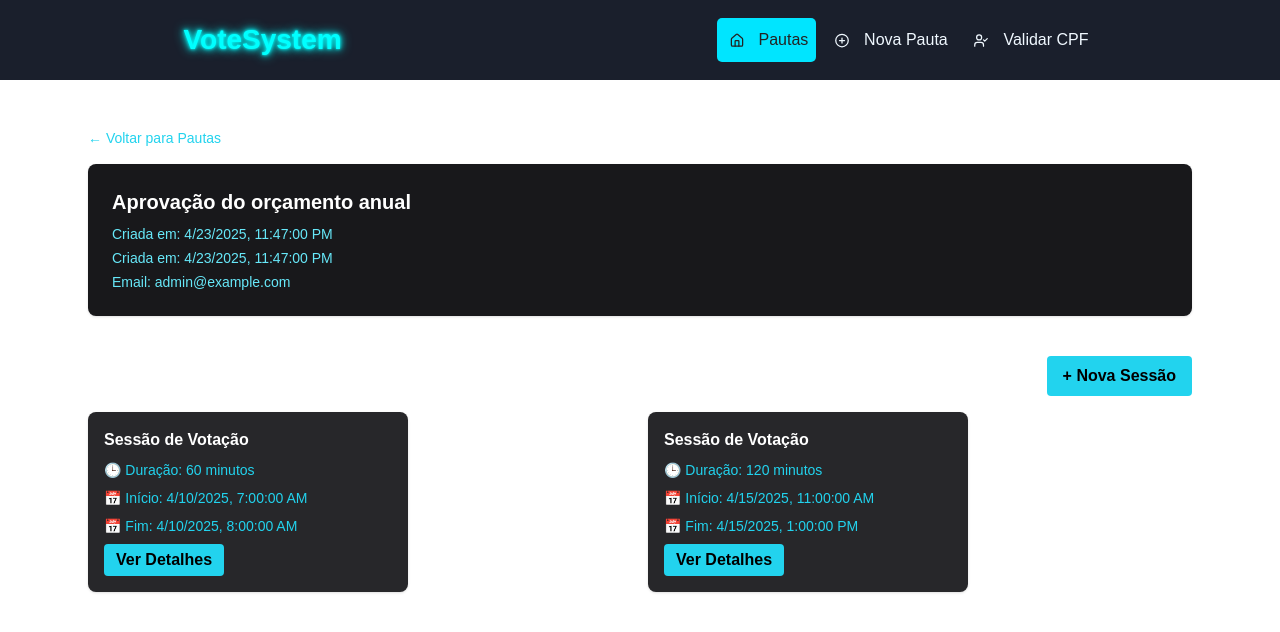
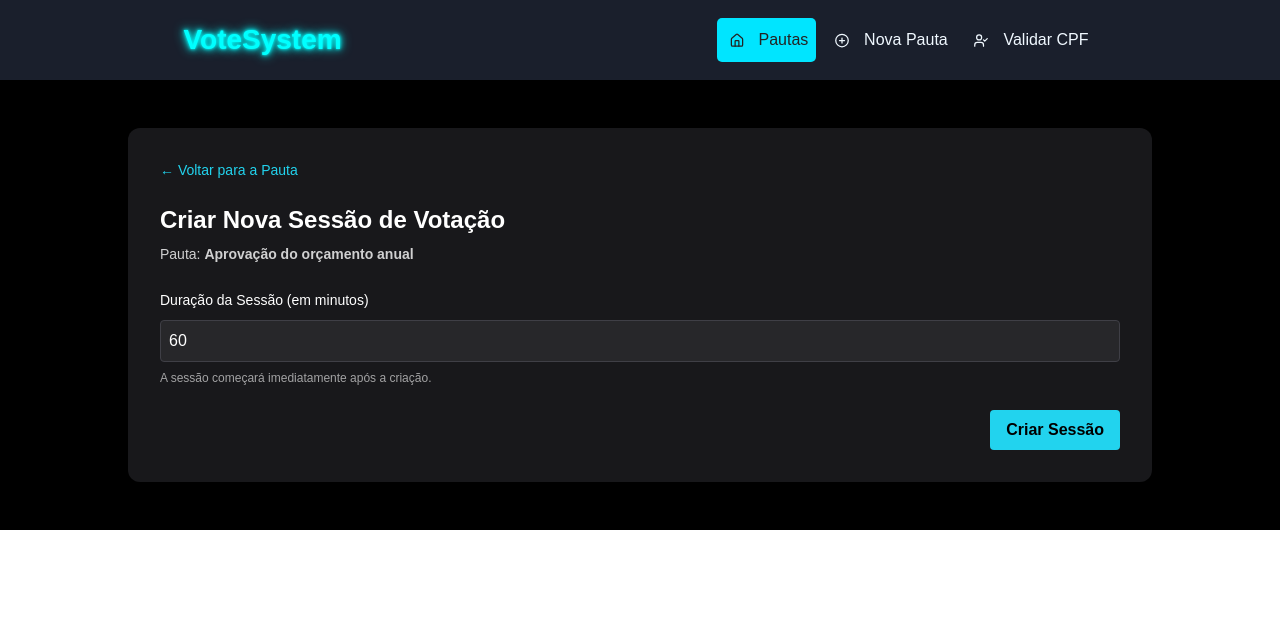
Before and after one commit to joranjoshwa/vote-system, a Next.js app: page / in a window 1280 px wide. Shown: the top 632 px of the page. Built offline with nearby package versions, Linux system fonts and the light colour scheme.

Commit message:
Feat: tela de nova sessao

```diff
--- a/app/components/detalhesSessao/index.tsx
+++ b/app/components/detalhesSessao/index.tsx
@@ -43,7 +43,7 @@ export const DetalheSessao = () => {
 
             <div className="flex justify-between items-center mt-10 mb-4">
                 <h2 className="text-lg font-semibold ">Sessões de Votação</h2>
-                <button className="bg-cyan-400 text-black font-bold px-4 py-2 rounded hover:bg-cyan-300">+ Nova Sessão</button>
+                <button className="bg-cyan-400 text-black font-bold px-3 py-2 rounded hover:bg-cyan-300">+ Nova Sessão</button>
             </div>
 
             <div className="grid md:grid-cols-2 gap-4">
--- /dev/null
+++ b/app/components/novaSessao/index.tsx
@@ -0,0 +1,33 @@
+export const NovaSessao = () => {
+    return (
+        <div className="flex-1 flex justify-center items-center px-4 py-12 bg-black text-white">
+            {/* <div className="w-full max-w-xl mb-4 text-left">
+                <div className="text-sm text-cyan-400 hover:underline cursor-pointer">← Voltar para a Pauta</div>
+            </div>
+             */}
+            <div className="bg-zinc-900 p-8 rounded-xl w-full max-w-5xl shadow-lg h-full">
+                <div className="text-sm text-cyan-400 hover:underline flex items-center mb-6">← Voltar para a Pauta</div>
+
+                <h2 className="text-2xl font-bold mb-2">Criar Nova Sessão de Votação</h2>
+                <p className="text-sm text-white/80 mb-6">Pauta: <strong>Aprovação do orçamento anual</strong></p>
+
+                <div className="space-y-2 mb-6">
+                    <label className="text-sm">Duração da Sessão (em minutos)</label>
+                    <input
+                        type="number"
+                        defaultValue={60}
+                        className="w-full bg-zinc-800 border border-zinc-700 px-2 py-2 rounded outline-none focus:border-cyan-400"
+                    />
+                    <p className="text-xs text-white/60">A sessão começará imediatamente após a criação.</p>
+                </div>
+
+                <div className="flex justify-end">
+                    <button className="bg-cyan-400 text-black font-semibold px-4 py-2 rounded hover:bg-cyan-300">Criar Sessão</button>
+                </div>
+            </div>
+
+
+
+        </div>
+    );
+}
--- a/app/page.tsx
+++ b/app/page.tsx
@@ -2,6 +2,7 @@
 import { Header } from "./components/header";
 import { PautasVotacao } from './components/pautasVotacao';
 import { DetalheSessao } from './components/detalhesSessao';
+import { NovaSessao } from "./components/novaSessao";
 
 
 const Page = () => {
@@ -9,7 +10,8 @@ const Page = () => {
     <div>
       <Header/>
       {/* <PautasVotacao /> */}
-      <DetalheSessao />
+      {/* <DetalheSessao /> */}
+      <NovaSessao />
     </div>
   );
 }
```
